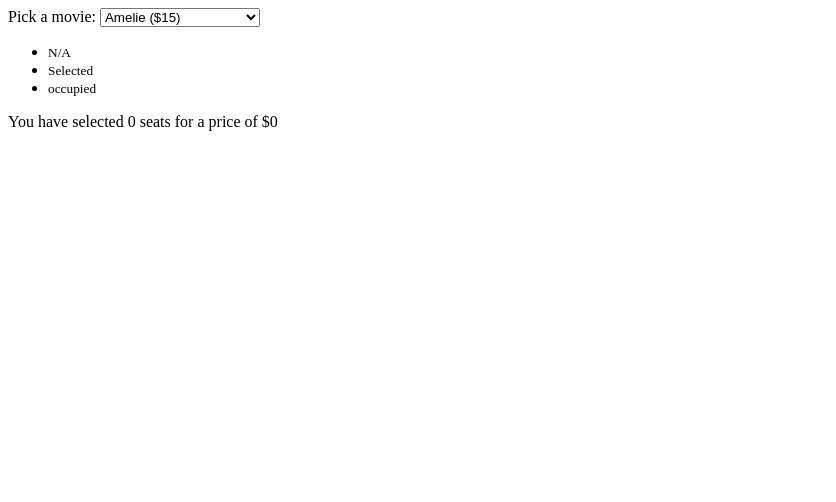
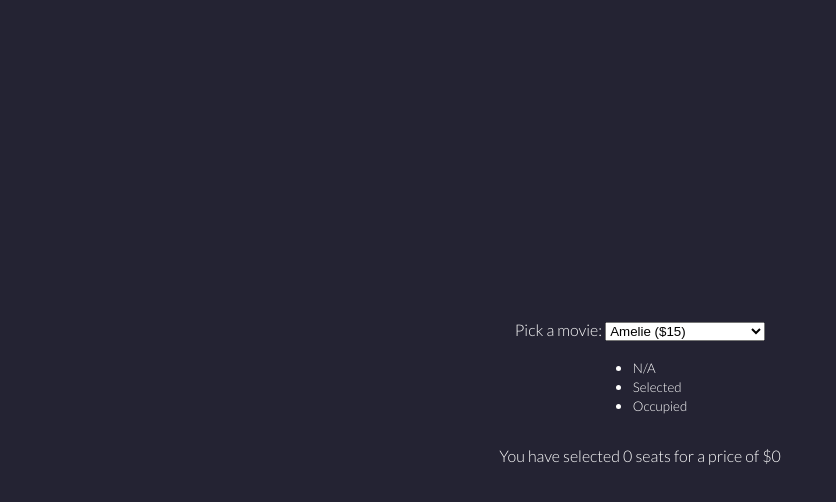
Before and after one commit to liliasn24/movie-seat-booking, a plain HTML site: page index.html in a window 1280 px wide. Shown: the whole page, without its empty margins (0-836 px from the left). Drawn offline with Linux system fonts and the light colour scheme.

Commit message:
font + UI display

```diff
--- a/index.html
+++ b/index.html
@@ -27,7 +27,7 @@
         </li>
         <li>
             <div class="seat occupied"></div>
-            <small>occupied</small>
+            <small>Occupied</small>
         </li>
     </ul>
 
--- a/style.css
+++ b/style.css
@@ -0,0 +1,17 @@
+@import url('https://fonts.googleapis.com/css2?family=Indie+Flower&family=Lato:ital,wght@0,300;1,300&family=Open+Sans:wght@300&display=swap');
+
+* {
+    box-sizing: border-box;
+}
+
+body {
+    background-color: #242333;
+    color: #fff;
+    display: flex;
+    flex-direction: column;
+    align-items: center;
+    justify-content: center;
+    height: 100vh;
+    font-family: "lato", sans-serif;
+    margin: 0;
+}
```
